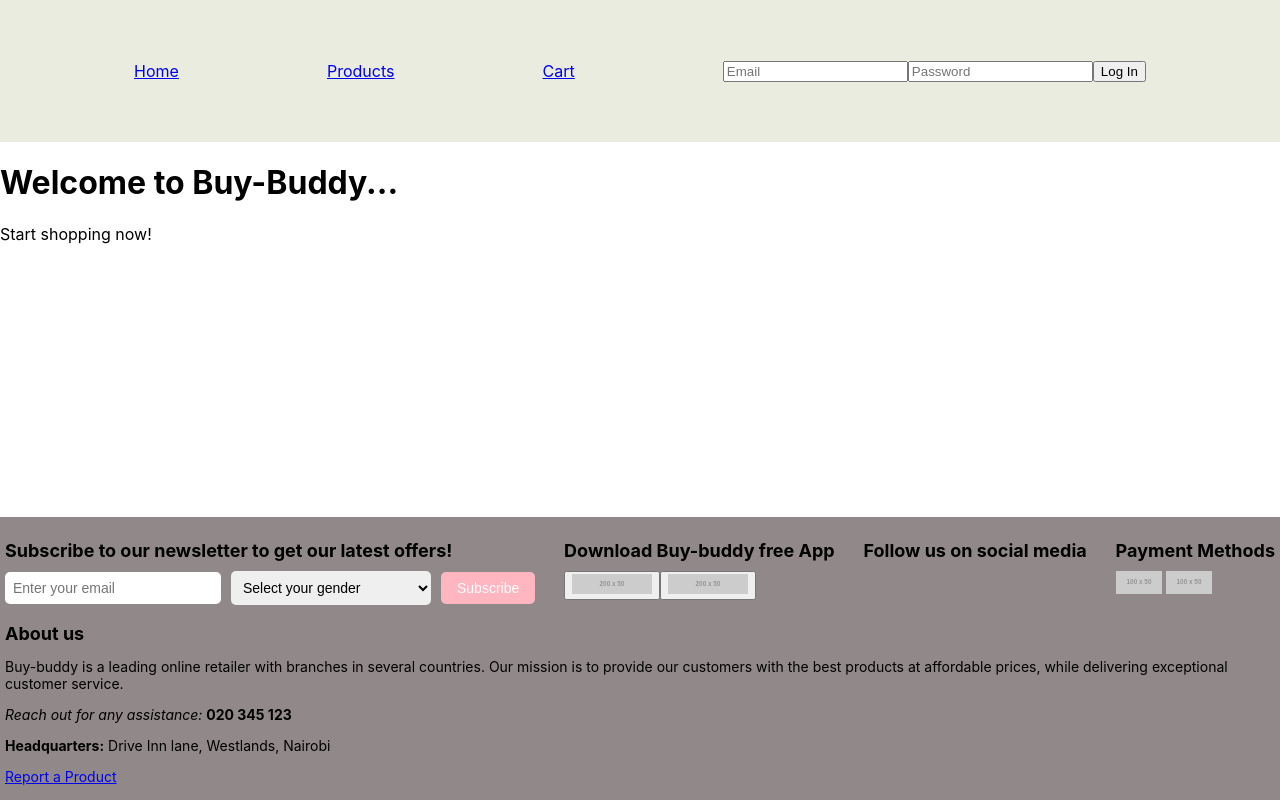
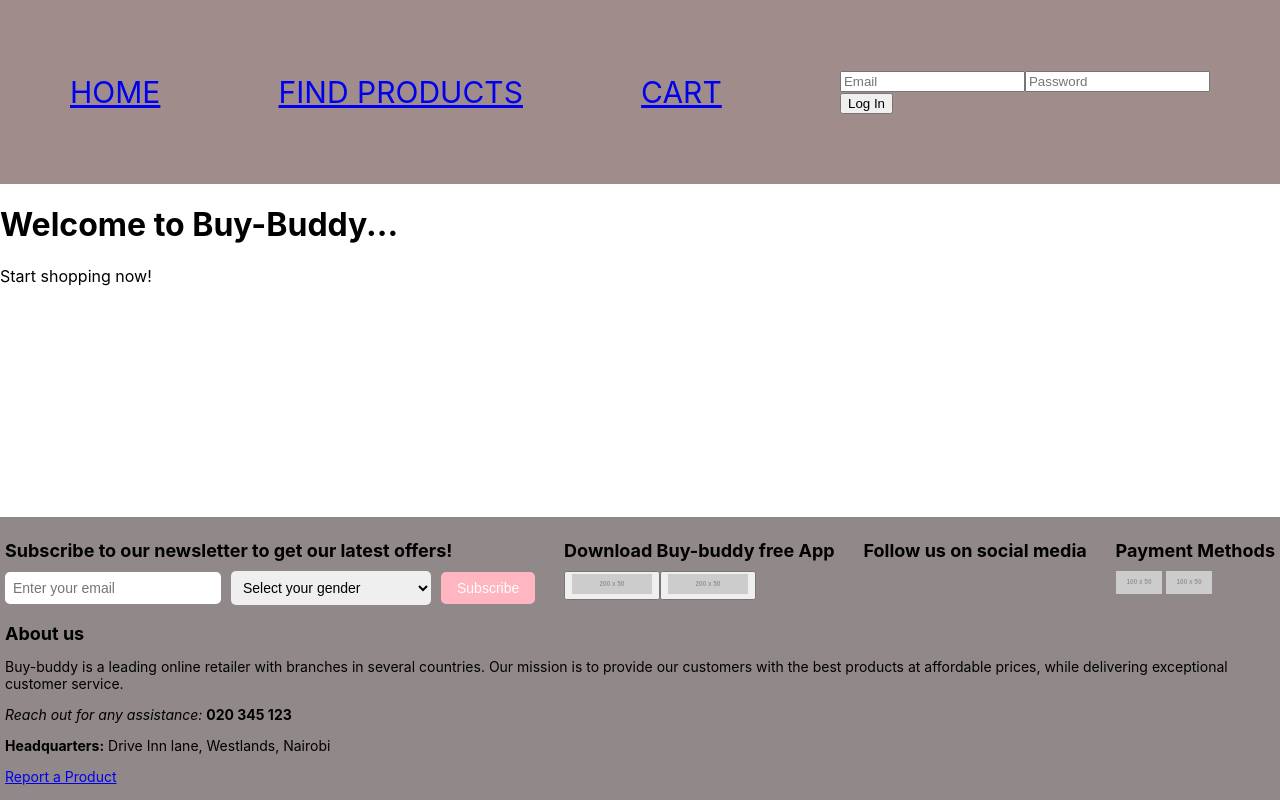
Before and after one commit to Vkerubo/buy-buddy-app, a React (Create React App) app: page / in a window 1280 px wide. Built offline with nearby package versions, Linux system fonts and the light colour scheme.

Commit message:
modify Navbar

```diff
--- a/src/Components/NavBar.css
+++ b/src/Components/NavBar.css
@@ -1,11 +1,24 @@
 .navbar {
-  background-color: #eaece0;
-  color: #ffffff;
-  padding: 60px;
+  display: flex;
+  justify-content: space-between;
+  align-items: center;
+  background-color: #a18c8c;
+  color: #fff;
+  padding: 70px;
 }
 
-nav {
+.navbar a {
+  font-size: 30px;
+}
+
+.navbar__links {
   display: flex;
-  justify-content: space-around;
-  align-items: center;
+  gap: 10px;
 }
+
+.navbar__login {
+  display: flex;
+  flex-direction: column;
+  align-items: flex-end;
+  gap: 5px;
+}
--- a/src/Components/NavBar.js
+++ b/src/Components/NavBar.js
@@ -26,9 +26,9 @@
 
   return (
     <nav className="navbar">
-      <Link to="/">Home</Link>
-      <Link to="/products">Products</Link>
-      <Link to="/cart">Cart</Link>
+      <Link to="/">HOME</Link>
+      <Link to="/products">FIND PRODUCTS</Link>
+      <Link to="/cart">CART</Link>
       {/* render login form only if user is not logged in */}
       {!loggedIn && (
         <form onSubmit={handleLogin}>
@@ -46,11 +46,18 @@
             value={password}
             onChange={handlePasswordChange}
           />
-          <button type="submit">Log In</button>
+          <div className="login-buttons">
+            <button type="submit">Log In</button>
+          </div>
         </form>
       )}
       {/* render logged in message if user is logged in */}
       {loggedIn && <button>Logged In!</button>}
+      {loggedIn && (
+        <div className="logout-buttons">
+          <button onClick={() => setLoggedIn(false)}>Log Out</button>
+        </div>
+      )}
     </nav>
   );
 }
```
